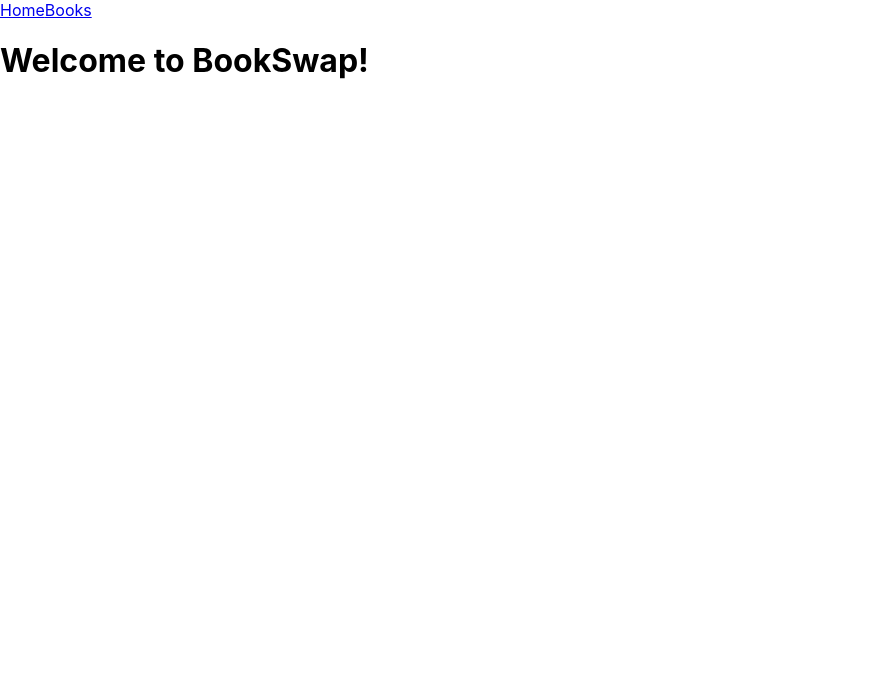
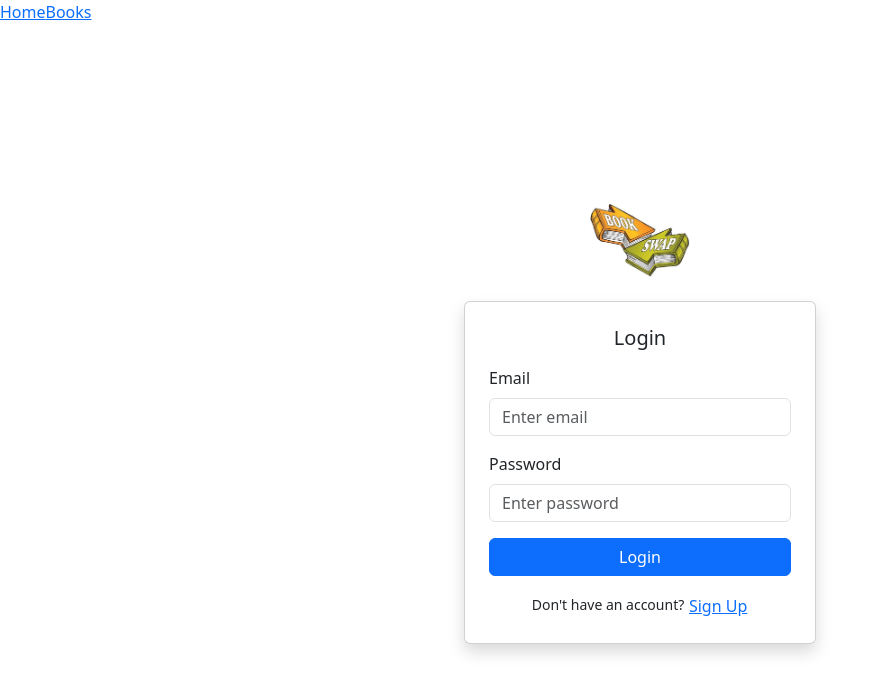
Before and after one commit to Diana-Khalina/BookSwap, a React (Create React App) app in the folder frontend/: page / in a window 1280 px wide. Shown: the top 694 px of the page, without its empty margins (0-882 px from the left). Built offline with nearby package versions, Linux system fonts and the light colour scheme.

Commit message:
creating first page

```diff
--- a/frontend/package.json
+++ b/frontend/package.json
@@ -8,7 +8,9 @@
     "@testing-library/react": "^16.2.0",
     "@testing-library/user-event": "^13.5.0",
     "axios": "^1.7.9",
+    "bootstrap": "^5.3.3",
     "react": "^19.0.0",
+    "react-bootstrap": "^2.10.9",
     "react-dom": "^19.0.0",
     "react-router-dom": "^7.2.0",
     "react-scripts": "5.0.1",
--- a/frontend/src/index.js
+++ b/frontend/src/index.js
@@ -3,6 +3,8 @@ import ReactDOM from 'react-dom/client';
 import './index.css';
 import App from './App';
 import reportWebVitals from './reportWebVitals';
+import "bootstrap/dist/css/bootstrap.min.css";
+
 
 const root = ReactDOM.createRoot(document.getElementById('root'));
 root.render(
--- a/frontend/src/pages/Home.js
+++ b/frontend/src/pages/Home.js
@@ -1,3 +1,96 @@
+import { useState } from "react";
+import { Container, Form, Button, Card } from "react-bootstrap";
+
 export default function Home() {
-    return <h1>Welcome to BookSwap!</h1>;
-  }
+  const [isRegistering, setIsRegistering] = useState(false);
+  const [formData, setFormData] = useState({
+    name: "",
+    email: "",
+    password: "",
+  });
+
+  const handleChange = (e) => {
+    setFormData({ ...formData, [e.target.name]: e.target.value });
+  };
+
+  const handleSubmit = (e) => {
+    e.preventDefault();
+    console.log(isRegistering ? "Registering User" : "Logging in", formData);
+  };
+
+  return (
+    <Container className="d-flex flex-column align-items-center justify-content-center vh-100">
+      {/* Logo */}
+      <img src="/logo.jpeg" alt="BookSwap Logo" className="mb-4" style={{ width: "100px" }} />
+
+      {/* Form Card */}
+      <Card style={{ width: "22rem" }} className="p-4 shadow">
+        <Card.Title className="text-center mb-3">
+          {isRegistering ? "Register" : "Login"}
+        </Card.Title>
+
+        <Form onSubmit={handleSubmit}>
+          {/* Name Field (Only for Registration) */}
+          {isRegistering && (
+            <Form.Group className="mb-3">
+              <Form.Label>Full Name</Form.Label>
+              <Form.Control
+                type="text"
+                name="name"
+                placeholder="Enter your name"
+                value={formData.name}
+                onChange={handleChange}
+                required
+              />
+            </Form.Group>
+          )}
+
+          {/* Email Field */}
+          <Form.Group className="mb-3">
+            <Form.Label>Email</Form.Label>
+            <Form.Control
+              type="email"
+              name="email"
+              placeholder="Enter email"
+              value={formData.email}
+              onChange={handleChange}
+              required
+            />
+          </Form.Group>
+
+          {/* Password Field */}
+          <Form.Group className="mb-3">
+            <Form.Label>Password</Form.Label>
+            <Form.Control
+              type="password"
+              name="password"
+              placeholder="Enter password"
+              value={formData.password}
+              onChange={handleChange}
+              required
+            />
+          </Form.Group>
+
+          {/* Submit Button */}
+          <Button variant="primary" type="submit" className="w-100">
+            {isRegistering ? "Sign Up" : "Login"}
+          </Button>
+        </Form>
+
+        {/* Toggle Between Login/Register */}
+        <div className="text-center mt-3">
+          <small>
+            {isRegistering ? "Already have an account?" : "Don't have an account?"}{" "}
+            <Button
+              variant="link"
+              className="p-0"
+              onClick={() => setIsRegistering(!isRegistering)}
+            >
+              {isRegistering ? "Login" : "Sign Up"}
+            </Button>
+          </small>
+        </div>
+      </Card>
+    </Container>
+  );
+}
```
Also changed, not shown: frontend/public/logo.jpeg (added), 1 other file (tests, documents, lock files or other folders).
